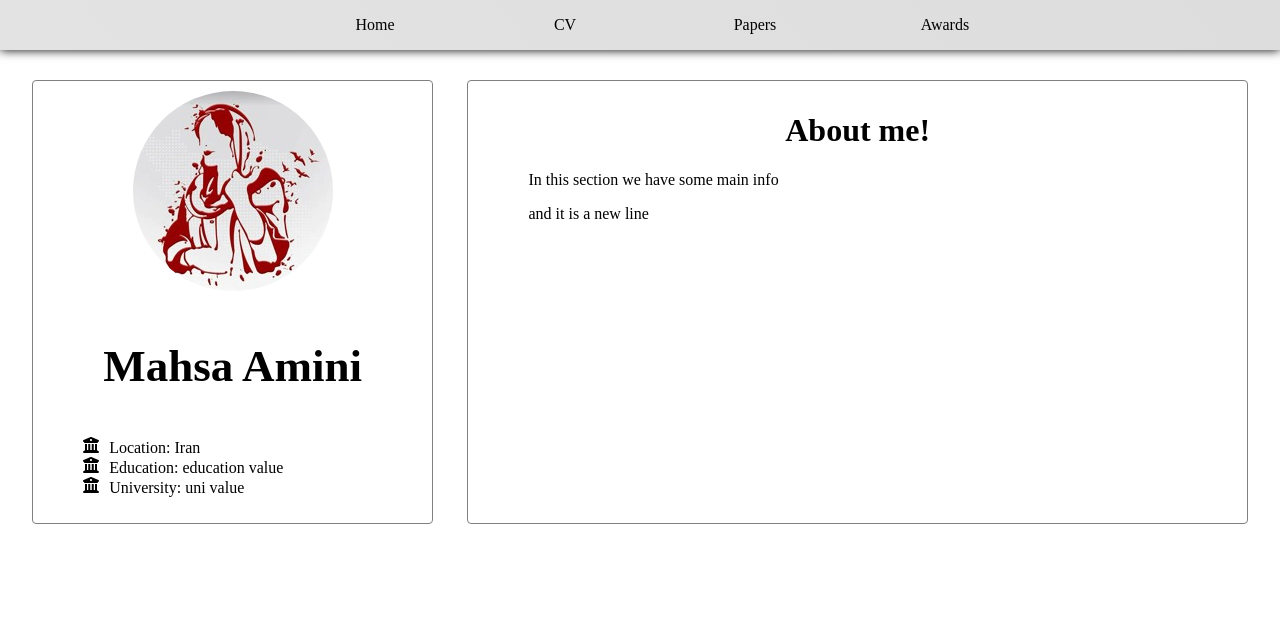
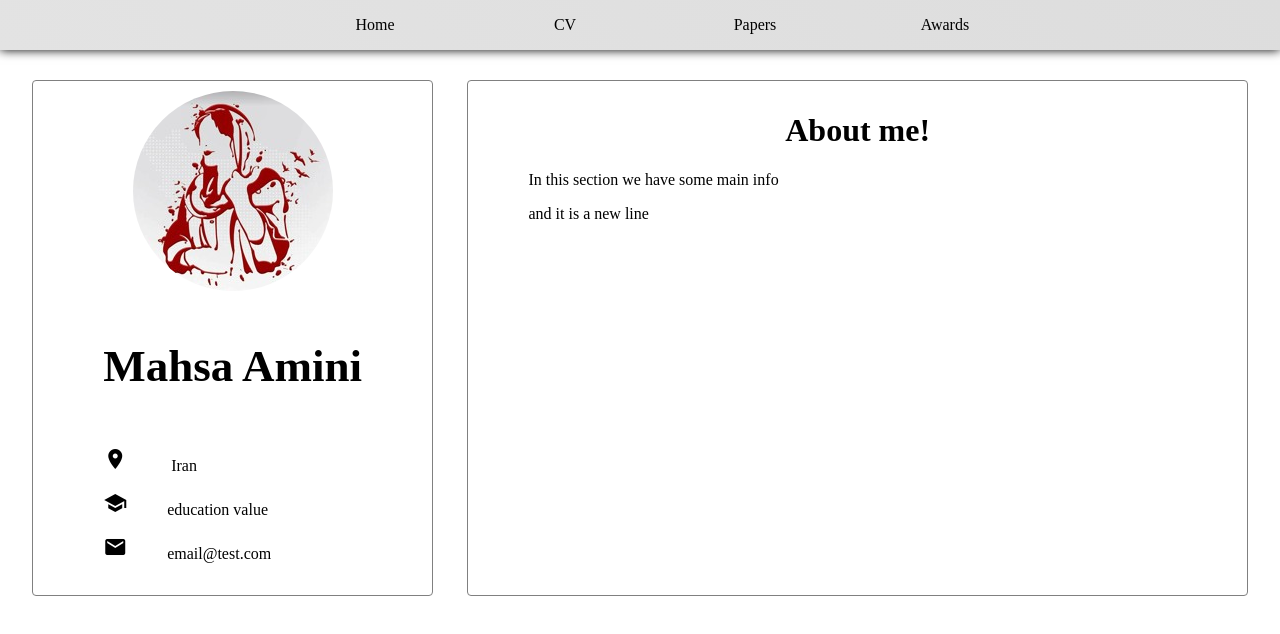
Before and after one commit to ShayanSadeghi/PersonalWebsite, a React (Create React App) app: page / in a window 1280 px wide. Shown: the top 634 px of the page. Built offline with nearby package versions, Linux system fonts and the light colour scheme.

Commit message:
some changes on icon -- handling small info out of the component

```diff
--- a/package.json
+++ b/package.json
@@ -6,6 +6,7 @@
     "@testing-library/jest-dom": "^5.16.5",
     "@testing-library/react": "^13.4.0",
     "@testing-library/user-event": "^13.5.0",
+    "material-icons": "^1.12.2",
     "react": "^18.2.0",
     "react-dom": "^18.2.0",
     "react-router-dom": "^6.4.3",
--- /dev/null
+++ b/src/assets/info.json
@@ -0,0 +1,17 @@
+[
+  {
+    "title": "Location",
+    "value": " Iran",
+    "icon": "location_on"
+  },
+  {
+    "title": "Education",
+    "value": "education value",
+    "icon": "school"
+  },
+  {
+    "title": "Email",
+    "value": "email@test.com",
+    "icon": "email"
+  }
+]
--- a/src/components/Info.js
+++ b/src/components/Info.js
@@ -1,23 +1,8 @@
-import building from "../images/building-columns-solid.svg";
+import "material-icons/iconfont/material-icons.css";
 
 import styles from "../styles/Info.module.css";
-const infoList = [
-  {
-    title: "Location",
-    value: " Iran",
-    src: building,
-  },
-  {
-    title: "Education",
-    value: "education value",
-    src: building,
-  },
-  {
-    title: "University",
-    value: "uni value",
-    src: building,
-  },
-];
+
+const infoList = require("../assets/info.json");
 
 export default function Info() {
   return (
@@ -28,9 +13,11 @@ export default function Info() {
       <ul className={styles.smallInfo}>
         {infoList.map((item) => (
           <li key={item.title}>
-            <img src={item.src} className={styles.icon} alt="icon" />
-            <span className={styles.infoSmallText}>{item.title}: </span>
-            <span>{item.value}</span>
+            <span className={["material-icons", styles.icon].join(" ")}>
+              {item.icon}
+            </span>
+            {/* <span>{item.title}: </span> */}
+            <span className={styles.infoSmallText}>{item.value}</span>
           </li>
         ))}
       </ul>
--- a/src/styles/Info.module.css
+++ b/src/styles/Info.module.css
@@ -28,9 +28,10 @@
 }
 
 .icon {
-  width: 16px;
+  margin: 10px 20px;
 }
 
 .infoSmallText {
-  margin-left: 10px;
+  margin-left: 20px;
+  align-self: center;
 }
```
Also changed, not shown: src/images/building-columns-solid.svg (deleted), 1 other file (tests, documents, lock files or other folders).
